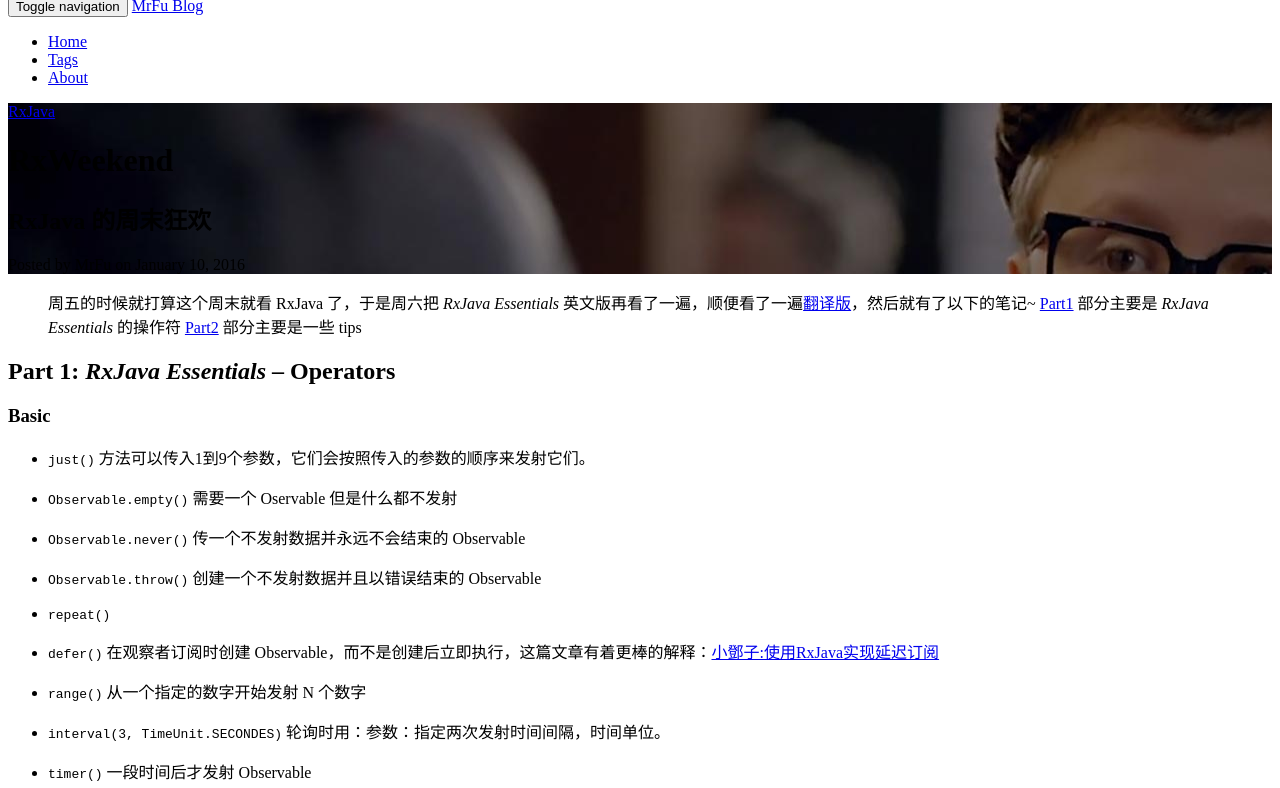
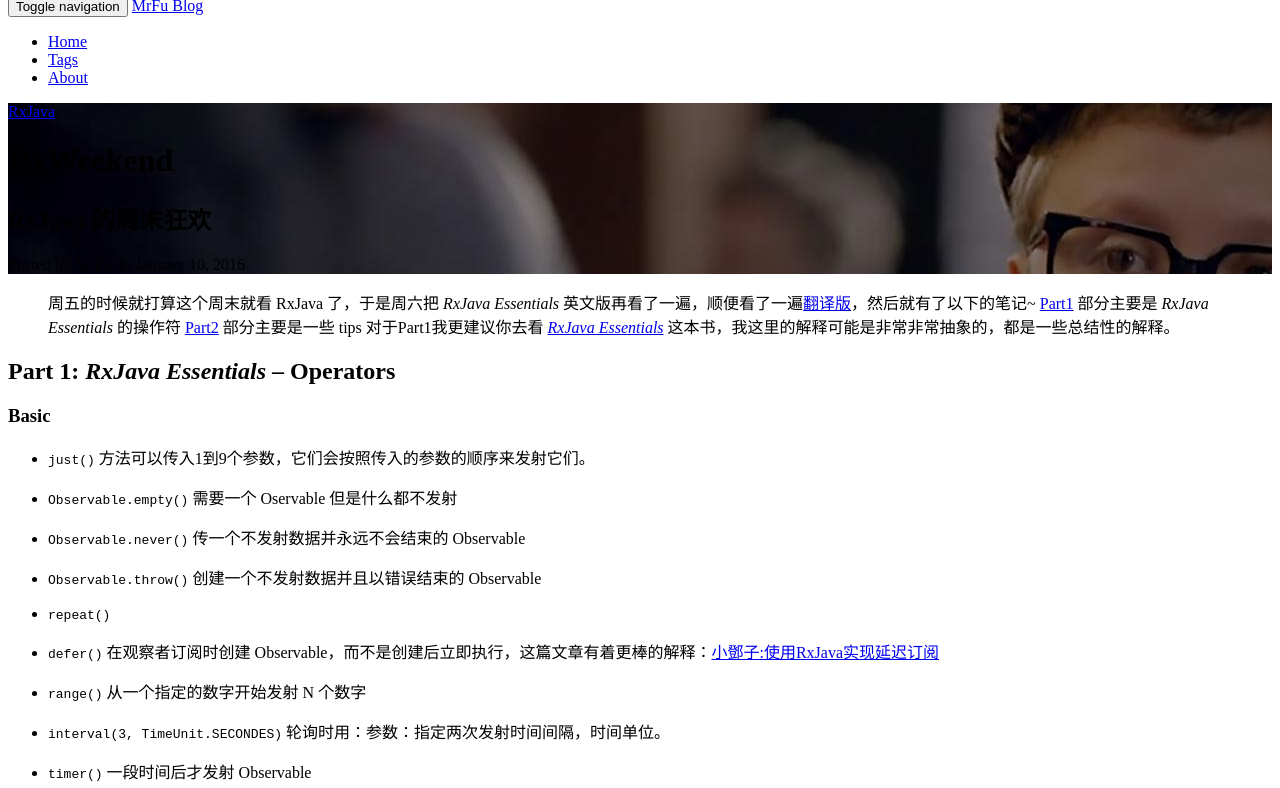
Before and after one commit to MrFuFuFu/mrfufufu.github.io, a Jekyll site: the page built from _posts/2016-01-10-RxWeekend.markdown, in a window 1280 px wide and 900 px high, cut to the strip 112-900 px from the top of the window. Built offline with Jekyll 4.4.1, drawn with Linux system fonts in a browser that asks for light colours; nearby versions of some CDN libraries; comment, search, counter and statistics services are not loaded.

Commit message:
add desc

```diff
--- a/_posts/2016-01-10-RxWeekend.markdown
+++ b/_posts/2016-01-10-RxWeekend.markdown
@@ -11,6 +11,7 @@ tags:
 >周五的时候就打算这个周末就看 RxJava 了，于是周六把 *RxJava Essentials* 英文版再看了一遍，顺便看了一遍[翻译版](http://rxjava.yuxingxin.com/index.html)，然后就有了以下的笔记~
 >[Part1](#part-1-rxjava-essentials----operators) 部分主要是 *RxJava Essentials* 的操作符
 >[Part2](#part-2-tips) 部分主要是一些 tips
+>对于Part1我更建议你去看 [*RxJava Essentials*](https://www.google.co.jp/search?q=RxJava+Essentials&oq=RxJava+Essentials&aqs=chrome..69i57j69i60j69i65j69i60l2.304j0j7&sourceid=chrome&es_sm=91&ie=UTF-8) 这本书，我这里的解释可能是非常非常抽象的，都是一些总结性的解释。
 
 
 ## Part 1: *RxJava Essentials* -- Operators
```
